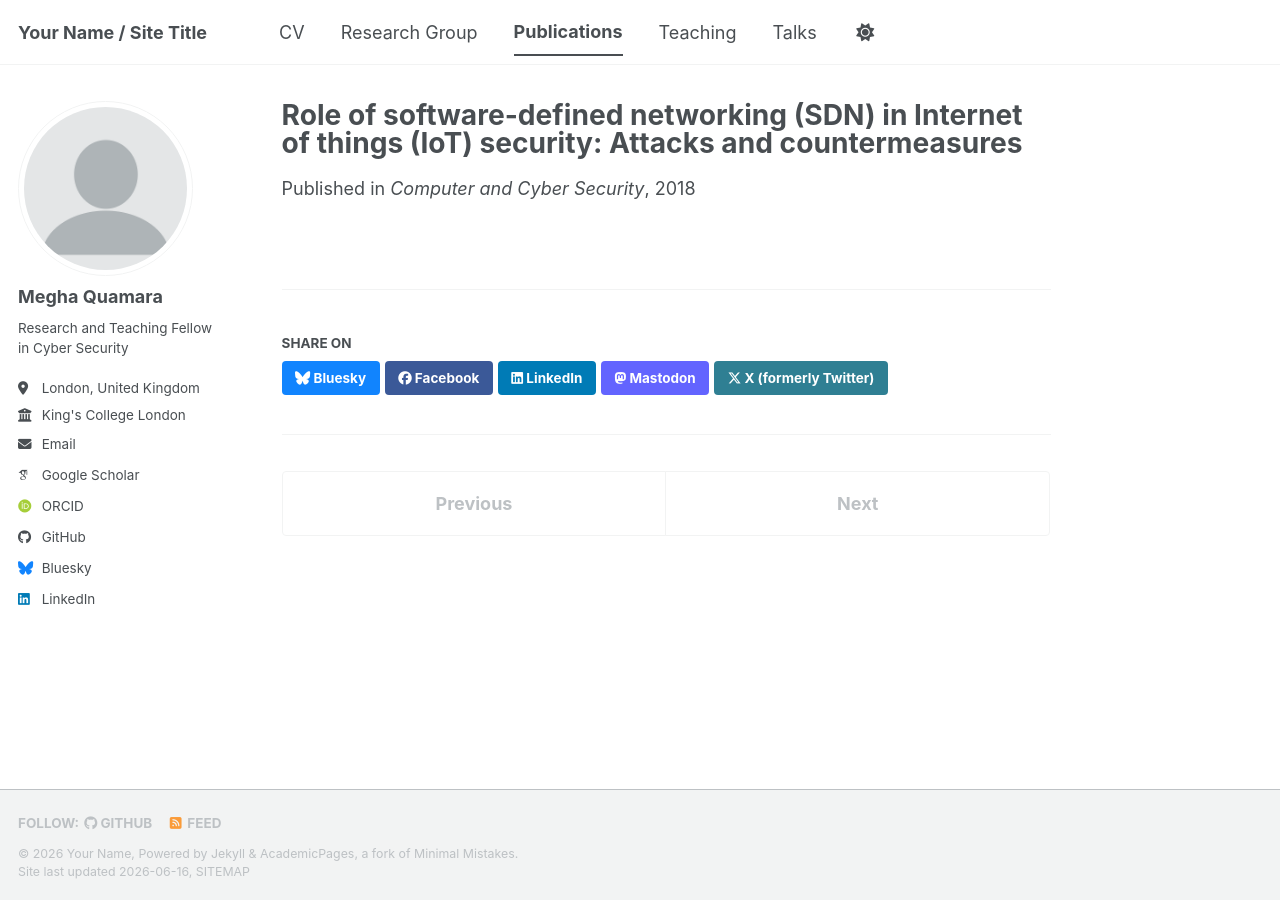
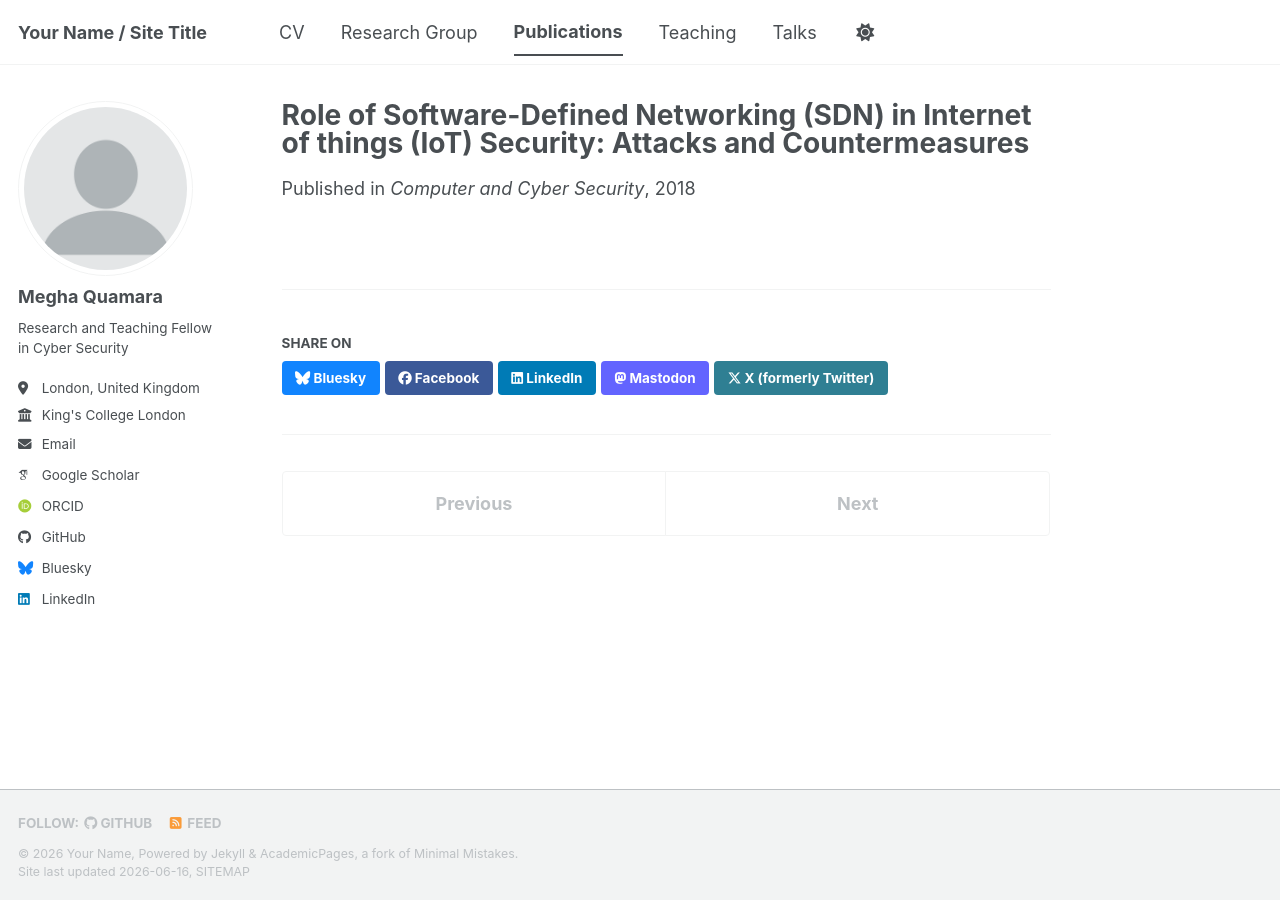
Before and after one commit to meghaquamara/personal-website, a Jekyll site: the page built from _publications/2018-01-01-quamara2018role.md, in a window 1280 px wide. Built offline with Jekyll 4.4.1, drawn with Linux system fonts in a browser that asks for light colours; some web fonts are replaced; a script bundle is joined from its source files by our own code; library files that are not in the unit come from our copies.

```diff
--- a/_publications/2018-01-01-quamara2018role.md
+++ b/_publications/2018-01-01-quamara2018role.md
@@ -1,10 +1,10 @@
 ---
-title: "Role of software-defined networking (SDN) in Internet of things (IoT) security: Attacks and countermeasures"
+title: "Role of Software-Defined Networking (SDN) in Internet of things (IoT) Security: Attacks and Countermeasures"
 
 collection: publications
 category: bookchapters
 
-authors: "Megha Quamara, Brij B Gupta"
+authors: "Megha Quamara, Brij B. Gupta"
 
 venue: "Computer and Cyber Security"
 
```
